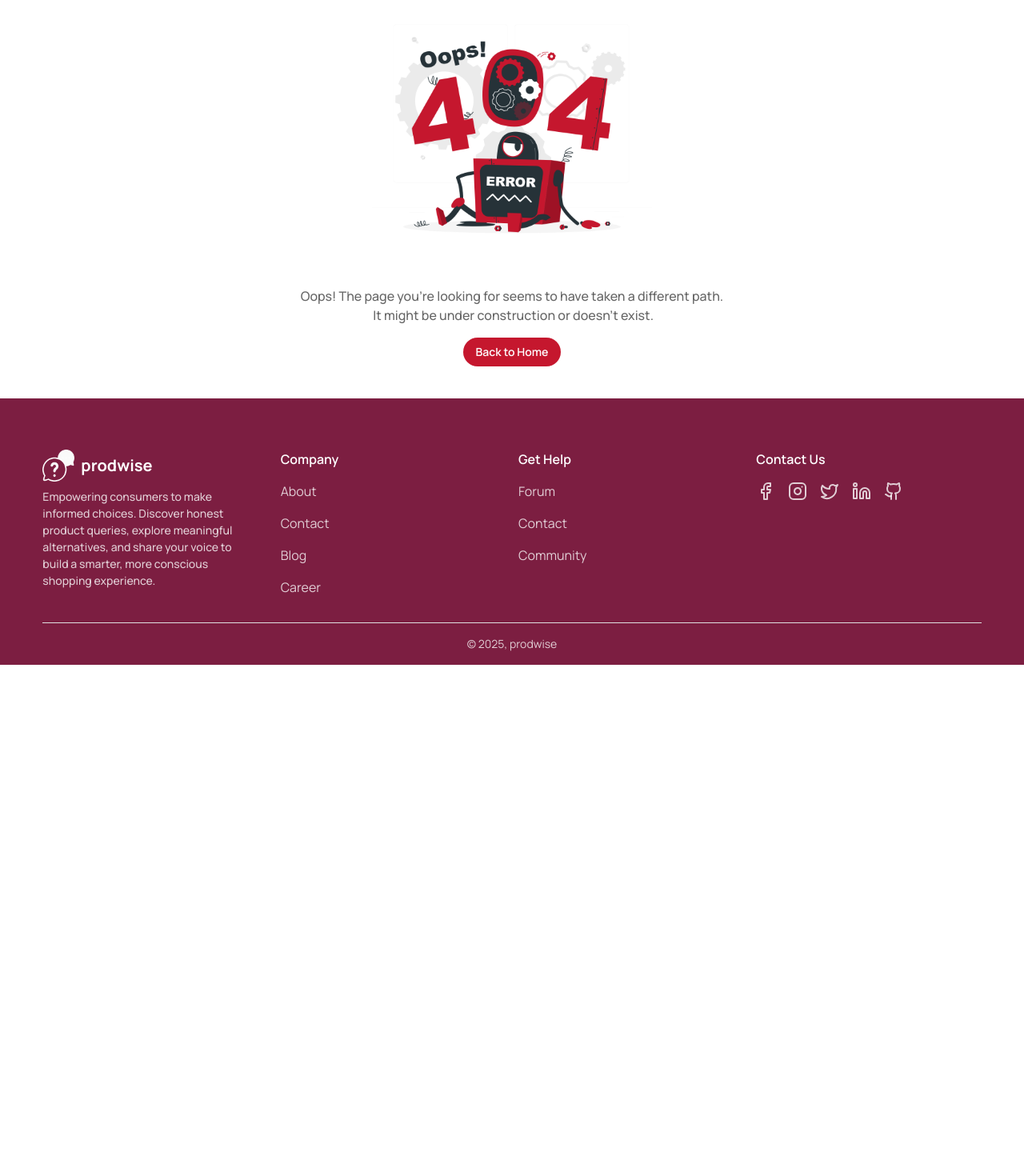
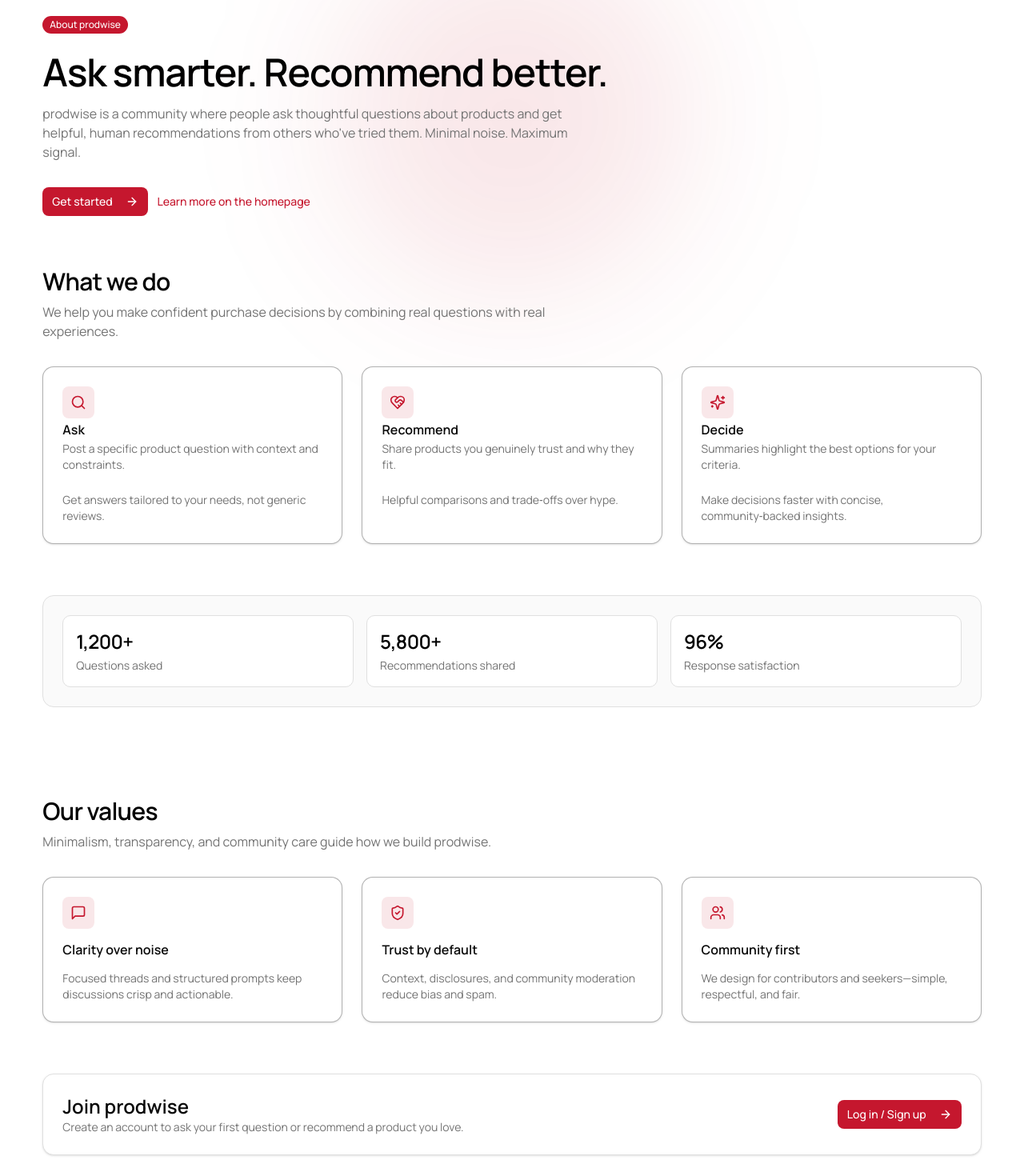
Before and after one commit to Mahedul-Karim/prodwise-client, a React (Vite) app: page /about-us in a window 1280 px wide. Shown: the part 120-1590 px from the top of the page at 80% size. Before the commit the page ends 951 px from the top, so only its background shows below. Built offline with nearby package versions, Linux system fonts and the light colour scheme; no server answers.

Commit message:
navbar updated

```diff
--- a/src/components/header/nav/Nav.jsx
+++ b/src/components/header/nav/Nav.jsx
@@ -21,7 +21,7 @@ const Nav = ({ className = "", closeOnClick = false }) => {
             <SheetCloseWrapper closeOnClick={closeOnClick}>
               <Link
                 to={nav.to}
-                className={`text-dark rounded-md w-full flex lg:inline-block items-center justify-center font-medium px-3 py-2 transition-colors duration-300 hover:bg-primary lg:hover:bg-transparent hover:text-white lg:hover:text-primary relative lg:before:h-[2px] lg:hover:before:w-[25px] lg:before:transtion-[width] lg:before:duration-300  lg:before:w-[0px] lg:before:bg-primary lg:before:absolute lg:before:bottom-0 ${
+                className={`font-semibold text-dark rounded-md w-full flex lg:inline-block items-center justify-center text-sm px-3 py-2 transition-colors duration-300 hover:bg-primary lg:hover:bg-transparent hover:text-white lg:hover:text-primary relative lg:before:h-[2px] lg:hover:before:w-[25px] lg:before:transtion-[width] lg:before:duration-300  lg:before:w-[0px] lg:before:bg-primary lg:before:absolute lg:before:bottom-0 ${
                   pathname === nav.to
                     ? "bg-primary lg:bg-transparent text-white lg:text-primary lg:before:w-[25px]"
                     : "text-dark lg:before:w-[0px]"
--- a/src/lib/data.js
+++ b/src/lib/data.js
@@ -7,6 +7,11 @@ export const NAV_LINKS = [
   {
     label: "Queries",
     to: "/queries",
+    isPrivate: false,
+  },
+  {
+    label: "About Us",
+    to: "/about-us",
     isPrivate: false,
   },
   {
--- /dev/null
+++ b/src/pages/AboutUs.jsx
@@ -0,0 +1,228 @@
+import {Link} from "react-router";
+import {
+  ArrowRight,
+  HeartHandshake,
+  MessageSquare,
+  Search,
+  ShieldCheck,
+  Sparkles,
+  Users,
+} from "lucide-react";
+
+import { Badge } from "@/components/ui/badge";
+import { Button } from "@/components/ui/button";
+import {
+  Card,
+  CardContent,
+  CardDescription,
+  CardHeader,
+  CardTitle,
+} from "@/components/ui/card";
+import Container from "@/components/common/Container";
+
+export default function AboutPage() {
+  return (
+    <main className="border-t border-border py-8 md:py-16 overflow-x-clip">
+      <Container>
+        <section className="relative">
+          <div
+            className="pointer-events-none absolute inset-0 -z-10"
+          >
+            <div className="absolute left-1/2 top-[-6rem] h-[28rem] w-[28rem] -translate-x-1/2 rounded-full bg-[#c5172e]/10 blur-[90px]" />
+          </div>
+
+          <div>
+            <div className="mb-6">
+              <Badge
+                className="bg-[#c5172e] hover:bg-[#a91428] text-white border-transparent rounded-full"
+              >
+                About prodwise
+              </Badge>
+            </div>
+            <h1 className="text-4xl font-semibold tracking-tight sm:text-5xl">
+              {"Ask smarter. Recommend better."}
+            </h1>
+            <p className="mt-4 max-w-2xl text-muted-foreground">
+              prodwise is a community where people ask thoughtful questions
+              about products and get helpful, human recommendations from others
+              who&apos;ve tried them. Minimal noise. Maximum signal.
+            </p>
+
+            <div className="mt-8 flex flex-col items-start gap-3 sm:flex-row sm:items-center">
+              <Button
+                asChild
+                className="bg-[#c5172e] hover:bg-[#a91428] text-white"
+              >
+                <Link to="/login">
+                  Get started
+                  <ArrowRight className="ml-2 h-4 w-4" />
+                </Link>
+              </Button>
+              <Link
+                to="/"
+                className="text-sm font-medium text-[#c5172e] hover:underline"
+              >
+                Learn more on the homepage
+              </Link>
+            </div>
+          </div>
+        </section>
+
+        <section className="py-16">
+          <div className="mb-8">
+            <h2 className="text-2xl font-semibold tracking-tight sm:text-3xl">
+              What we do
+            </h2>
+            <p className="mt-2 max-w-2xl text-muted-foreground">
+              We help you make confident purchase decisions by combining real
+              questions with real experiences.
+            </p>
+          </div>
+
+          <div className="grid gap-6 sm:grid-cols-2 lg:grid-cols-3">
+            <Card className="border-muted/50">
+              <CardHeader>
+                <div className="flex h-10 w-10 items-center justify-center rounded-md bg-[#c5172e]/10">
+                  <Search className="h-5 w-5 text-[#c5172e]" />
+                </div>
+                <CardTitle>Ask</CardTitle>
+                <CardDescription>
+                  Post a specific product question with context and constraints.
+                </CardDescription>
+              </CardHeader>
+              <CardContent>
+                <p className="text-sm text-muted-foreground">
+                  Get answers tailored to your needs, not generic reviews.
+                </p>
+              </CardContent>
+            </Card>
+
+            <Card className="border-muted/50">
+              <CardHeader>
+                <div className="flex h-10 w-10 items-center justify-center rounded-md bg-[#c5172e]/10">
+                  <HeartHandshake className="h-5 w-5 text-[#c5172e]" />
+                </div>
+                <CardTitle>Recommend</CardTitle>
+                <CardDescription>
+                  Share products you genuinely trust and why they fit.
+                </CardDescription>
+              </CardHeader>
+              <CardContent>
+                <p className="text-sm text-muted-foreground">
+                  Helpful comparisons and trade‑offs over hype.
+                </p>
+              </CardContent>
+            </Card>
+
+            <Card className="border-muted/50">
+              <CardHeader>
+                <div className="flex h-10 w-10 items-center justify-center rounded-md bg-[#c5172e]/10">
+                  <Sparkles className="h-5 w-5 text-[#c5172e]" />
+                </div>
+                <CardTitle>Decide</CardTitle>
+                <CardDescription>
+                  Summaries highlight the best options for your criteria.
+                </CardDescription>
+              </CardHeader>
+              <CardContent>
+                <p className="text-sm text-muted-foreground">
+                  Make decisions faster with concise, community‑backed insights.
+                </p>
+              </CardContent>
+            </Card>
+          </div>
+        </section>
+        <section className="pb-8 sm:pb-12">
+          <div className="grid gap-4 rounded-xl border border-border bg-background p-6 sm:grid-cols-3">
+            <Stat label="Questions asked" value="1,200+" />
+            <Stat label="Recommendations shared" value="5,800+" />
+            <Stat label="Response satisfaction" value="96%" />
+          </div>
+        </section>
+        <section className="py-12 sm:py-16">
+          <div className="mb-8">
+            <h2 className="text-2xl font-semibold tracking-tight sm:text-3xl">
+              Our values
+            </h2>
+            <p className="mt-2 max-w-2xl text-muted-foreground">
+              Minimalism, transparency, and community care guide how we build
+              prodwise.
+            </p>
+          </div>
+
+          <div className="grid gap-6 sm:grid-cols-2 lg:grid-cols-3">
+            <Value
+              icon={<MessageSquare className="h-5 w-5 text-[#c5172e]" />}
+              title="Clarity over noise"
+              desc="Focused threads and structured prompts keep discussions crisp and actionable."
+            />
+            <Value
+              icon={<ShieldCheck className="h-5 w-5 text-[#c5172e]" />}
+              title="Trust by default"
+              desc="Context, disclosures, and community moderation reduce bias and spam."
+            />
+            <Value
+              icon={<Users className="h-5 w-5 text-[#c5172e]" />}
+              title="Community first"
+              desc="We design for contributors and seekers—simple, respectful, and fair."
+            />
+          </div>
+        </section>
+
+        <section className="pb-20">
+          <Card className="border-border">
+            <CardHeader className="gap-2 sm:flex sm:flex-row sm:items-center sm:justify-between">
+              <div>
+                <CardTitle className="text-xl sm:text-2xl">
+                  Join prodwise
+                </CardTitle>
+                <CardDescription>
+                  Create an account to ask your first question or recommend a
+                  product you love.
+                </CardDescription>
+              </div>
+              <div className="mt-4 sm:mt-0">
+                <Button
+                  asChild
+                  className="bg-[#c5172e] hover:bg-[#a91428] text-white"
+                >
+                  <Link to="/login">
+                    Log in / Sign up
+                    <ArrowRight className="ml-2 h-4 w-4" />
+                  </Link>
+                </Button>
+              </div>
+            </CardHeader>
+          </Card>
+        </section>
+      </Container>
+    </main>
+  );
+}
+
+function Stat({ label = "Label", value = "0" }) {
+  return (
+    <div className="rounded-lg border border-border bg-white p-4">
+      <div className="text-2xl font-semibold tracking-tight">{value}</div>
+      <div className="mt-1 text-sm text-muted-foreground">{label}</div>
+    </div>
+  );
+}
+
+function Value({
+  icon = <Sparkles className="h-5 w-5 text-[#c5172e]" />,
+  title = "Title",
+  desc = "Description",
+}) {
+  return (
+    <Card className="border-muted/50">
+      <CardHeader className="space-y-3">
+        <div className="flex h-10 w-10 items-center justify-center rounded-md bg-[#c5172e]/10">
+          {icon}
+        </div>
+        <CardTitle>{title}</CardTitle>
+        <CardDescription>{desc}</CardDescription>
+      </CardHeader>
+    </Card>
+  );
+}
--- a/src/routes/router.jsx
+++ b/src/routes/router.jsx
@@ -12,6 +12,7 @@ import QueryDetails from "@/pages/queries/QueryDetails";
 import UpdateQuery from "@/pages/queries/UpdateQuery";
 import RecommendationsForMe from "@/pages/recommendations/RecommendationsForMe";
 import MyRecommendations from "@/pages/recommendations/MyRecommendations";
+import AboutUs from "@/pages/AboutUs";
 
 export const router = createBrowserRouter([
   {
@@ -71,6 +72,10 @@ export const router = createBrowserRouter([
         path: "/query/:queryId",
         element: <QueryDetails />,
       },
+      {
+        path: "/about-us",
+        element: <AboutUs />,
+      },
     ],
   },
   {
```
